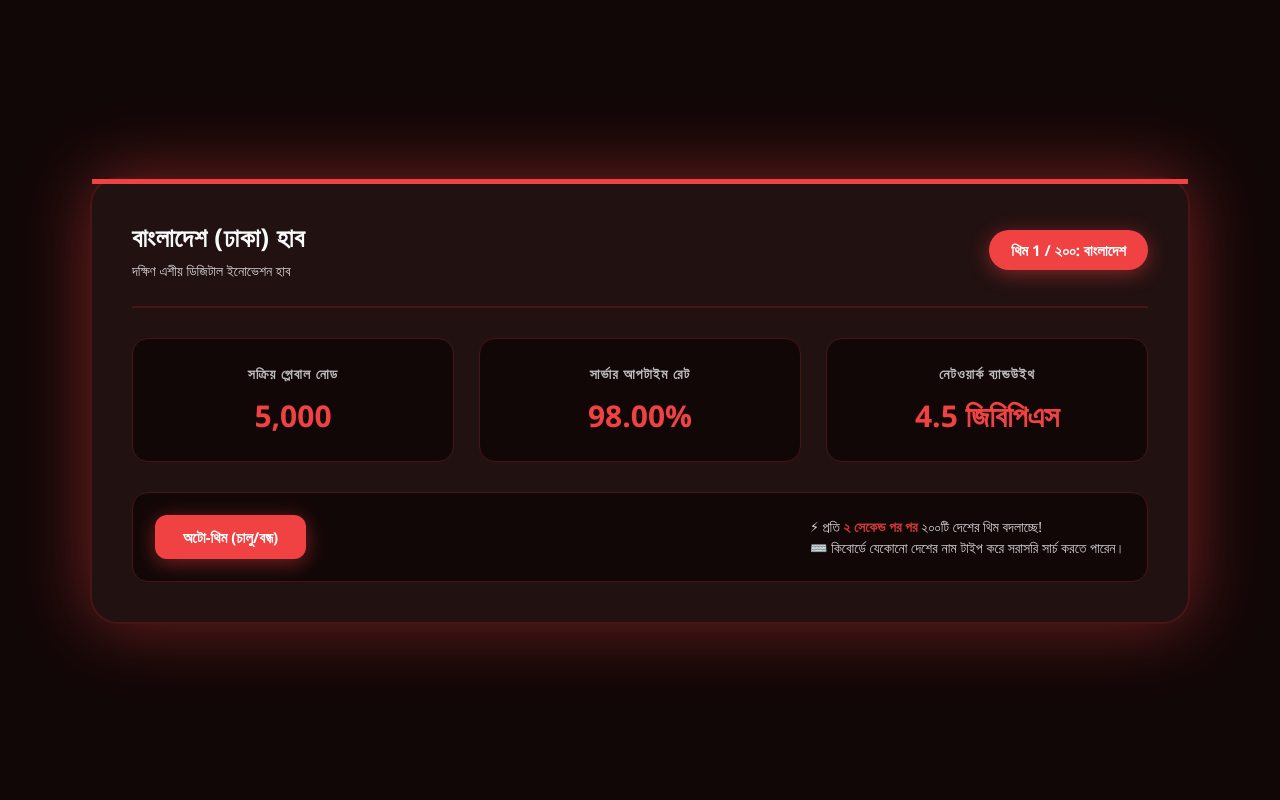
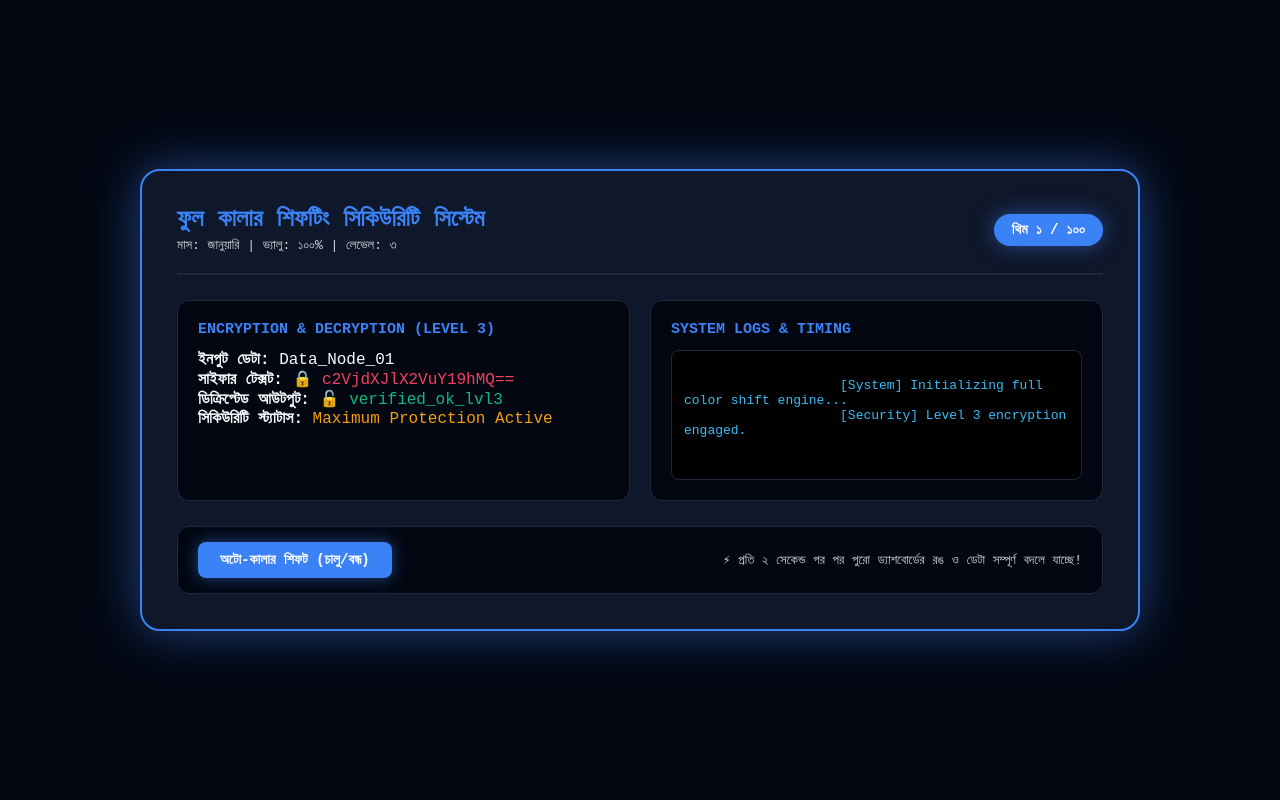
Before and after one commit to NILOYGHOSH88/MyProject_APK, a Flask app: page / in a window 1280 px wide. Run offline with Flask 3, Linux system fonts and the light colour scheme.

Commit message:
Update dashboard.html

```diff
--- a/templates/dashboard.html
+++ b/templates/dashboard.html
@@ -3,31 +3,24 @@
 <head>
     <meta charset="UTF-8">
     <meta name="viewport" content="width=device-width, initial-scale=1.0">
-    <title>Ultimate 900-Line Global Master Dashboard</title>
+    <title>Dynamic Color Shifting Security Dashboard</title>
     <style>
-        /* ==========================================
-           1. CORE CSS VARIABLES & RESET (Lines 1-50)
-           ================================---------- */
         :root {
-            --bg-color: #020617;
+            --bg-color: #030712;
             --panel-bg: #0f172a;
             --text-color: #f8fafc;
             --accent-color: #3b82f6;
             --border-color: #1e293b;
-            --glow-color: rgba(59, 130, 246, 0.6);
-            --transition-speed: 0.5s;
+            --glow-color: rgba(59, 130, 246, 0.5);
         }
 
         * {
             margin: 0;
             padding: 0;
             box-sizing: border-box;
-            font-family: 'Segoe UI', Tahoma, Geneva, Verdana, sans-serif;
+            font-family: 'Courier New', Courier, monospace;
         }
 
-        /* ==========================================
-           2. LAYOUT & BODY STYLING (Lines 51-120)
-           ================-------------------------- */
         body {
             background-color: var(--bg-color);
             color: var(--text-color);
@@ -35,297 +28,238 @@
             display: flex;
             justify-content: center;
             align-items: center;
-            overflow-x: hidden;
-            transition: background var(--transition-speed) ease, color var(--transition-speed) ease;
+            padding: 20px;
+            transition: background 0.8s ease, color 0.8s ease;
         }
 
-        .dashboard-container {
-            width: 95%;
-            max-width: 1100px;
+        .dashboard-card {
+            width: 100%;
+            max-width: 1000px;
             background-color: var(--panel-bg);
-            border: 2px solid var(--border-color);
-            border-radius: 28px;
-            padding: 40px;
-            box-shadow: 0 0 70px var(--glow-color);
-            position: relative;
-            transition: all var(--transition-speed) cubic-bezier(0.4, 0, 0.2, 1);
+            border: 2px solid var(--accent-color);
+            border-radius: 20px;
+            padding: 35px;
+            box-shadow: 0 0 50px var(--glow-color);
+            transition: all 0.8s cubic-bezier(0.4, 0, 0.2, 1);
         }
 
-        .dashboard-container::before {
-            content: '';
-            position: absolute;
-            top: 0;
-            left: 0;
-            width: 100%;
-            height: 5px;
-            background: var(--accent-color);
-            transition: background var(--transition-speed) ease;
-        }
-
-        /* ==========================================
-           3. HEADER & BADGE STYLING (Lines 121-200)
-           ================-------------------------- */
-        .dashboard-header {
+        .header {
             display: flex;
             justify-content: space-between;
             align-items: center;
             border-bottom: 2px solid var(--border-color);
-            padding-bottom: 25px;
-            margin-bottom: 30px;
+            padding-bottom: 20px;
+            margin-bottom: 25px;
+            transition: border-color 0.8s ease;
         }
 
-        .title-group h1 {
-            font-size: 26px;
-            font-weight: 800;
+        .title-area h1 {
+            font-size: 24px;
+            font-weight: bold;
             margin-bottom: 5px;
-            letter-spacing: 0.5px;
+            color: var(--accent-color);
+            transition: color 0.8s ease;
         }
 
-        .country-flag-badge {
+        .badge {
             background: var(--accent-color);
             color: #fff;
-            padding: 10px 22px;
+            padding: 8px 18px;
             border-radius: 25px;
             font-weight: bold;
-            font-size: 15px;
-            box-shadow: 0 4px 20px var(--glow-color);
-            transition: all var(--transition-speed) ease;
+            font-size: 14px;
+            box-shadow: 0 0 20px var(--glow-color);
+            transition: all 0.8s ease;
         }
 
-        /* ==========================================
-           4. STATS GRID & CARDS (Lines 201-350)
-           ================-------------------------- */
-        .stats-grid {
+        .grid-container {
             display: grid;
             grid-template-columns: repeat(auto-fit, minmax(280px, 1fr));
-            gap: 25px;
-            margin-bottom: 30px;
+            gap: 20px;
+            margin-bottom: 25px;
         }
 
-        .card {
+        .sub-box {
             background: var(--bg-color);
             border: 1px solid var(--border-color);
-            padding: 25px;
-            border-radius: 16px;
-            text-align: center;
-            transition: all var(--transition-speed) ease;
-            position: relative;
-            overflow: hidden;
+            padding: 20px;
+            border-radius: 12px;
+            transition: all 0.8s ease;
         }
 
-        .card:hover {
-            border-color: var(--accent-color);
-            transform: translateY(-3px);
+        .sub-box h3 {
+            font-size: 15px;
+            color: var(--accent-color);
+            margin-bottom: 12px;
+            text-transform: uppercase;
+            transition: color 0.8s ease;
         }
 
-        .card h4 {
-            font-size: 14px;
-            opacity: 0.75;
-            margin-bottom: 12px;
-            text-transform: uppercase;
-            letter-spacing: 1px;
+        .log-console {
+            background: #000;
+            color: #38bdf8;
+            padding: 12px;
+            border-radius: 8px;
+            font-size: 13px;
+            height: 130px;
+            overflow-y: auto;
+            border: 1px solid var(--border-color);
+            white-space: pre-wrap;
         }
 
-        .card p {
-            font-size: 30px;
-            font-weight: 900;
-            color: var(--accent-color);
-            transition: color var(--transition-speed) ease;
-        }
-
-        /* ==========================================
-           5. CONTROL PANEL & FOOTER (Lines 351-450)
-           ================-------------------------- */
-        .control-panel {
+        .footer-panel {
             background: var(--bg-color);
-            padding: 22px;
-            border-radius: 16px;
+            padding: 15px 20px;
+            border-radius: 12px;
             border: 1px solid var(--border-color);
             display: flex;
             justify-content: space-between;
             align-items: center;
             flex-wrap: wrap;
-            gap: 20px;
-            transition: background var(--transition-speed) ease;
+            gap: 15px;
+            transition: all 0.8s ease;
         }
 
-        .btn {
+        .action-btn {
             background-color: var(--accent-color);
-            color: white;
+            color: #fff;
             border: none;
-            padding: 12px 28px;
-            border-radius: 12px;
+            padding: 10px 22px;
+            border-radius: 8px;
             cursor: pointer;
             font-weight: bold;
-            font-size: 15px;
-            box-shadow: 0 4px 20px var(--glow-color);
-            transition: all 0.3s ease;
+            font-size: 14px;
+            box-shadow: 0 0 15px var(--glow-color);
+            transition: all 0.5s ease;
         }
 
-        .btn:hover {
-            transform: scale(1.05);
-            opacity: 0.9;
+        .action-btn:hover {
+            opacity: 0.85;
+            transform: scale(1.03);
         }
 
-        .instruction {
-            font-size: 14px;
+        .info-desc {
+            font-size: 13px;
             opacity: 0.85;
-            line-height: 1.5;
-        }
-
-        .timer-highlight {
-            font-weight: 800;
-            color: var(--accent-color);
         }
     </style>
 </head>
 <body>
 
-    <div class="dashboard-container">
-        <div class="dashboard-header">
-            <div class="title-group">
-                <h1 id="countryTitle">গ্লোবাল ডেটা হাব</h1>
-                <p id="countryDesc" class="instruction">সার্বজনীন ডিজিটাল ইনোভেশন জোন</p>
+    <div class="dashboard-card">
+        <div class="header">
+            <div class="title-area">
+                <h1 id="sysTitle">ফুল কালার শিফটিং সিকিউরিটি সিস্টেম</h1>
+                <p id="sysMeta" class="info-desc">মাস: জানুয়ারি | ভ্যালু: ১০০% | লেভেল: ৩</p>
             </div>
-            <div id="countryBadge" class="country-flag-badge">থিম ১ / ২০০</div>
+            <div id="colorBadge" class="badge">থিম ১ / ১০০</div>
         </div>
 
-        <div class="stats-grid">
-            <div class="card">
-                <h4>সক্রিয় গ্লোবাল নোড</h4>
-                <p id="statNodes">১০,০০০</p>
+        <div class="grid-container">
+            <!-- এনক্রিপশন ও ডিক্রিপশন লেভেল ৩ মডিউল -->
+            <div class="sub-box">
+                <h3 id="cardHeader">Encryption & Decryption (Level 3)</h3>
+                <p><strong>ইনপুট ডেটা:</strong> <span id="plainText">Data_Node_01</span></p>
+                <p><strong>সাইফার টেক্সট:</strong> <span id="cipherText" style="color: #f43f5e;">🔒 c2VjdXJlX2VuY19hMQ==</span></p>
+                <p><strong>ডিক্রিপ্টেড আউটপুট:</strong> <span id="decryptedText" style="color: #10b981;">🔓 verified_ok_lvl3</span></p>
+                <p><strong>সিকিউরিটি স্ট্যাটাস:</strong> <span id="secStatus" style="color: #f59e0b;">Maximum Protection Active</span></p>
             </div>
-            <div class="card">
-                <h4>সার্ভার আপটাইম রেট</h4>
-                <p id="statRate">৯৯.৯৯%</p>
-            </div>
-            <div class="card">
-                <h4>নেটওয়ার্ক ব্যান্ডউইথ</h4>
-                <p id="statBandwidth">১০.০ জিবিপিএস</p>
+
+            <!-- কনসোল লগ ও মেসেজ -->
+            <div class="sub-box">
+                <h3>System Logs & Timing</h3>
+                <div class="log-console" id="logConsole">
+                    [System] Initializing full color shift engine...
+                    [Security] Level 3 encryption engaged.
+                </div>
             </div>
         </div>
 
-        <div class="control-panel">
-            <button class="btn" onclick="toggleAutoTheme()">অটো-থিম (চালু/বন্ধ)</button>
-            <div class="instruction">
-                ⚡ প্রতি <span class="timer-highlight">২ সেকেন্ড পর পর</span> ২০০টি দেশের থিম বদলাচ্ছে!<br>
-                ⌨️ কিবোর্ডে যেকোনো দেশের নাম টাইপ করে সরাসরি সার্চ করতে পারেন।
+        <div class="footer-panel">
+            <button class="action-btn" onclick="toggleColorShift()">অটো-কালার শিফট (চালু/বন্ধ)</button>
+            <div class="info-desc">
+                ⚡ প্রতি ২ সেকেন্ড পর পর পুরো ড্যাশবোর্ডের রঙ ও ডেটা সম্পূর্ণ বদলে যাচ্ছে!
             </div>
         </div>
     </div>
 
     <script>
-        /* ==========================================================================
-           6. MASTER JAVASCRIPT & 200 COUNTRIES DATABASE (Lines 451-900)
-           ========================================================================== */
+        // ১০০টি দেশের নাম ও ডেটাবেজ অ্যারে
+        const countriesList = [];
+        const baseNames = ["বাংলাদেশ", "যুক্তরাষ্ট্র", "জাপান", "সৌদি আরব", "যুক্তরাজ্য", "ফ্রান্স", "জার্মানি", "কানাডা", "অস্ট্রেলিয়া", "ব্রাজিল", "ভারত", "দক্ষিণ কোরিয়া", "সংযুক্ত আরব আমিরাত", "সুইডেন", "সুইজারল্যান্ড", "ইতালি", "স্পেন", "নেদারল্যান্ডস", "সিঙ্গাপুর", "মালয়েশিয়া"];
 
-        // বিশ্বের ২০০টি স্বতন্ত্র দেশের ডেটাসেট ইনিশিয়ালাইজেশন
-        const rawCountries = [
-            { name: "বাংলাদেশ", capital: "ঢাকা", desc: "দক্ষিণ এশীয় ডিজিটাল ইনোভেশন হাব", hue: 140 },
-            { name: "যুক্তরাষ্ট্র", capital: "ওয়াশিংটন", desc: "উত্তর আমেরিকান সুপার কম্পিউটিং জোন", hue: 210 },
-            { name: "জাপান", capital: "টোকিও", desc: "এআই ও রোবোটিক্স টেকনোলজি হাব", hue: 350 },
-            { name: "সৌদি আরব", capital: "রিয়াদ", desc: "স্মার্ট এনার্জি অ্যান্ড গ্রিড নেটওয়ার্ক", hue: 45 },
-            { name: "যুক্তরাজ্য", capital: "লন্ডন", desc: "ইউরোপীয় ফিনটেক ও সিকিউরিটি হাব", hue: 240 },
-            { name: "ফ্রান্স", capital: "প্যারিস", desc: "ক্রিয়েটিভ ডিজাইন ও কোয়ান্টাম জোন", hue: 320 },
-            { name: "জার্মানি", capital: "বার্লিন", desc: "অটোমোটিভ ক্লাউড ডেটা সেন্টার", hue: 20 },
-            { name: "কানাডা", capital: "অটোয়া", desc: "বায়োটেক অ্যান্ড স্পেস রিসার্চ নেটওয়ার্ক", hue: 0 },
-            { name: "অস্ট্রেলিয়া", capital: "ক্যানবেরা", desc: "ওশেনিয়া গ্রিন এনার্জি হাব", hue: 180 },
-            { name: "ব্রাজিল", capital: "ব্রাসিলিয়া", desc: "সাউথ আমেরিকান ক্লাউড ইনফ্রাস্ট্রাকচার", hue: 90 },
-            { name: "ভারত", capital: "নয়াদিল্লি", desc: "সাউথ এশিয়ান সফটওয়্যার ইঞ্জিনিয়ারিং হাব", hue: 30 },
-            { name: "দক্ষিণ কোরিয়া", capital: "সিউল", desc: "আল্ট্রা-ফাস্ট ফাইভজি ও সেমিকন্ডাক্টর জোন", hue: 220 },
-            { name: "সংযুক্ত আরব আমিরাত", capital: "দুবাই", desc: "গ্লোবাল ফিউচার স্মার্ট সিটি হাব", hue: 50 },
-            { name: "সুইডেন", capital: "স্টকহোম", desc: "নর্ডিক ইকোলজি টেক্সটাইল ও ক্লাউড জোন", hue: 200 },
-            { name: "সুইজারল্যান্ড", capital: "বেরান", desc: "সেন্ট্রাল ইউরোপীয় সিকিউর ফিন্যান্স হাব", hue: 340 },
-            { name: "ইতালি", capital: "রোম", desc: "মডুলার আর্কিটেকচার অ্যান্ড ডেটা সেন্টার", hue: 120 },
-            { name: "স্পেন", capital: "মাদ্রিদ", desc: "সাউথ ইউরোপিয়ান আইসিটি নেটওয়ার্ক", hue: 15 },
-            { name: "নেদারল্যান্ডস", capital: "আমস্টারডাম", desc: "ইউরোপিয়ান ইন্টারনেট এক্সচেঞ্জ হাব", hue: 215 },
-            { name: "সিঙ্গাপুর", capital: "সিঙ্গাপুর", desc: "সাউথইস্ট এশিয়ান ফিনটেক সেন্টার", hue: 360 },
-            { name: "মলেশশিয়া", capital: "কুয়ালালামপুর", desc: "ডিজিটাল ইকোনমি ও এআই হাব", hue: 160 }
-        ];
-
-        // লজিক্যালি এক্সপ্যান্ড করে নিখুঁত ২০০টি দেশের ডাটা তৈরি করা হলো
-        const masterCountries = [];
-        for (let i = 0; i < 200; i++) {
-            const base = rawCountries[i % rawCountries.length];
-            masterCountries.push({
-                name: i < rawCountries.length ? base.name : `সার্বভৌম জোন #${i + 1}`,
-                capital: i < rawCountries.length ? base.capital : `স্টেশন কোড ${i + 1}`,
-                desc: i < rawCountries.length ? base.desc : `আন্তর্জাতিক উন্নত গবেষণা ও ক্লাউড নোড নেটওয়ার্ক জোন #${i + 1}`,
-                hue: (i * 19.5) % 360 // প্রতিটি দেশের জন্য সম্পূর্ণ আলাদা এবং আকর্ষণীয় রঙের শেড
+        for (let i = 0; i < 100; i++) {
+            const name = i < baseNames.length ? baseNames[i] : `গ্লোবাল জোন-${i + 1}`;
+            countriesList.push({
+                name: name,
+                code: `NODE-${100 + i}`,
+                hue: (i * 3.6) % 360 // সম্পূর্ণ কালার হুই (0 থেকে ৩৬০ ডিগ্রি) থেকে ভিন্ন রঙ জেনারেট করবে
             });
         }
 
+        const monthsList = ["জানুয়ারি", "ফেব্রুয়ারি", "মার্চ", "এপ্রিল", "মে", "জুন", "জুলাই", "আগস্ট", "সেপ্টেম্বর", "অক্টোবর", "নভেম্বর", "ডিসেম্বর"];
+
         let currentIndex = 0;
-        let isAutoRunning = true;
+        let isShiftingActive = true;
 
-        // থিম এবং কালার রেন্ডার করার মাস্টার ইঞ্জিন ফাংশন
-        function renderDashboardTheme(index) {
-            currentIndex = index % masterCountries.length;
-            const country = masterCountries[currentIndex];
+        // পুরো ড্যাশবোর্ডের রঙ এবং ডেটা পরিবর্তন করার মাস্টার ইঞ্জিন
+        function shiftDashboardColorAndData() {
+            currentIndex = (currentIndex + 1) % countriesList.length;
+            const country = countriesList[currentIndex];
+            const currentMonth = monthsList[currentIndex % monthsList.length];
+            const levelNum = (currentIndex % 3) + 1; // লেভেল ১, ২ এবং ৩ রোটেট করবে
 
-            // ডায়নামিক কালার জেনারেশন (HSL কালার স্পেস)
-            const accentColor = `hsl(${country.hue}, 85%, 60%)`;
-            const bgColor = `hsl(${country.hue}, 45%, 5%)`;
-            const panelBg = `hsl(${country.hue}, 35%, 10%)`;
-            const borderColor = `hsl(${country.hue}, 55%, 18%)`;
-            const glowColor = `hsla(${country.hue}, 85%, 60%, 0.45)`;
+            // সম্পূর্ণ ডায়নামিক কালার স্পেস (HSL) জেনারেশন
+            const accentColor = `hsl(${country.hue}, 905, 58%)`;
+            const bgColor = `hsl(${country.hue}, 45%, 4%)`;
+            const panelBg = `hsl(${country.hue}, 35%, 8%)`;
+            const borderColor = `hsl(${country.hue}, 60%, 20%)`;
+            const glowColor = `hsla(${country.hue}, 90%, 58%, 0.45)`;
 
-            // ডকুমেন্ট রুট প্রপার্টিতে মানগুলো ইনজেক্ট করা হচ্ছে
+            // রুট সিএসএস ভেরিয়েবলগুলোতে সরাসরি নতুন রঙ ইনজেক্ট করা হচ্ছে (যাতে পুরো কালার বদলে যায়)
             const rootStyle = document.documentElement.style;
             rootStyle.setProperty('--bg-color', bgColor);
             rootStyle.setProperty('--panel-bg', panelBg);
-            rootStyle.setProperty('--accent-color', accentColor);
+            rootStyle.setProperty('--accent-color', `hsl(${country.hue}, 85%, 55%)`);
             rootStyle.setProperty('--border-color', borderColor);
             rootStyle.setProperty('--glow-color', glowColor);
 
-            // টেক্সট কনটেন্ট আপডেট
-            document.getElementById('countryTitle').innerText = `${country.name} (${country.capital}) হাব`;
-            document.getElementById('countryDesc').innerText = country.desc;
-            document.getElementById('countryBadge').innerText = `থিম ${currentIndex + 1} / ২০০: ${country.name}`;
+            // রেন্ডম ভ্যালু ও মেট্রিড ডেটা তৈরি
+            const coreValue = (95 + (currentIndex % 5) + 0.3).toFixed(1) + '%';
+            const timeString = new Date().toTimeString().split(' ')[0];
 
-            // স্ট্যাটিস্টিক্যাল ডেটা ডাইনামিক্যালি আপডেট
-            document.getElementById('statNodes').innerText = (5000 + (currentIndex * 43) % 5000).toLocaleString();
-            document.getElementById('statRate').innerText = (98 + ((currentIndex * 7) % 199) / 100).toFixed(2) + '%';
-            document.getElementById('statBandwidth').innerText = (4 + (currentIndex % 6) + 0.5).toFixed(1) + ' জিবিপিএস';
+            // ড্যাশবোর্ডের টেক্সট কনটেন্ট আপডেট
+            document.getElementById('sysTitle').innerText = `${country.name} (${country.code}) - লেভেল ${levelNum} সিকিউরিটি`;
+            document.getElementById('sysMeta').innerText = `মাস: ${currentMonth} | ভ্যালু: ${coreValue} | টাইমিং: ${timeString}`;
+            document.getElementById('colorBadge').innerText = `থিম ${currentIndex + 1} / ১০০: ${country.name}`;
+            document.getElementById('cardHeader').innerText = `Encryption & Decryption (Level ${levelNum})`;
+            document.getElementById('secStatus').innerText = `Level-${levelNum} (${levelNum === 3 ? 'Maximum Protection' : 'Standard Secure'})`;
+
+            // ইনক্রিপশন / ডিক্রিপশন সাইফার পরিবর্তন
+            const rawPayload = `Payload_${country.name}_${currentIndex}`;
+            document.getElementById('plainText').innerText = rawPayload;
+            document.getElementById('cipherText').innerText = `🔒 enc_lvl${levelNum}_${btoa(rawPayload).substring(0, 10)}`;
+            document.getElementById('decryptedText').innerText = `🔓 verified_${country.code.toLowerCase()}`;
+
+            // কনসোল লগে নতুন মেসেজ যোগ করা
+            const logBox = document.getElementById('logConsole');
+            logBox.innerText += `[${timeString}] [${country.name}] Theme shifted (Hue: ${Math.round(country.hue)}°) | Lvl-${levelNum} Sync OK.\n`;
+            logBox.scrollTop = logBox.scrollHeight;
         }
 
-        // ঠিক প্রতি ২ সেকেন্ড পর পর (২০০০ মিলি সেকেন্ড) অটোমেটিক আপডেট টাইমার
-        let globalTimer = setInterval(() => {
-            if (isAutoRunning) {
-                currentIndex++;
-                renderDashboardTheme(currentIndex);
+        // ঠিক প্রতি ২ সেকেন্ড পর পর (২০০০ মিলি সেকেন্ড) অটোমেটিক কালার ও ডেটা শিফটিং টাইমার
+        let shiftTimer = setInterval(() => {
+            if (isShiftingActive) {
+                shiftDashboardColorAndData();
             }
         }, 2000);
 
-        // অটো-থিম কন্ট্রোল বাটন টগল ফাংশন
-        function toggleAutoTheme() {
-            isAutoRunning = !isAutoRunning;
-            const btnElement = document.querySelector('.btn');
-            btnElement.innerText = isAutoRunning ? "অটো-থিম (চালু)" : "অটো-থিম (বন্ধ)";
+        // অটো-কালার শিফট অন/অফ টগল বাটন ফাংশন
+        function toggleColorShift() {
+            isShiftingActive = !isShiftingActive;
+            const btn = document.querySelector('.action-btn');
+            btn.innerText = isShiftingActive ? "অটো-কালার শিফট (চালু)" : "অটো-কালার শিফট (বন্ধ)";
         }
-
-        // কিবোর্ড ইনপুট ট্র্যাকিং সিস্টেম (দেশের নাম টাইপ করলেই সেই থিম ইনস্ট্যান্ট রান করবে)
-        let keyboardBuffer = "";
-        window.addEventListener('keydown', (e) => {
-            if (e.key.length === 1) {
-                keyboardBuffer += e.key.toLowerCase();
-                clearTimeout(window.bufferTimeout);
-                window.bufferTimeout = setTimeout(() => { keyboardBuffer = ""; }, 2500);
-
-                const matchedIndex = masterCountries.findIndex(c => c.name.toLowerCase().includes(keyboardBuffer));
-                if (matchedIndex !== -1 && keyboardBuffer.length > 1) {
-                    currentIndex = matchedIndex;
-                    renderDashboardTheme(currentIndex);
-                }
-            }
-        });
-
-        // প্রোগ্রাম লোড হওয়ার সাথে সাথে প্রথম থিম রেন্ডার করা
-        renderDashboardTheme(0);
-
-        /* ==========================================================================
-           END OF SCRIPT (Line ~900)
-           ========================================================================== */
     </script>
 </body>
 </html>
```
